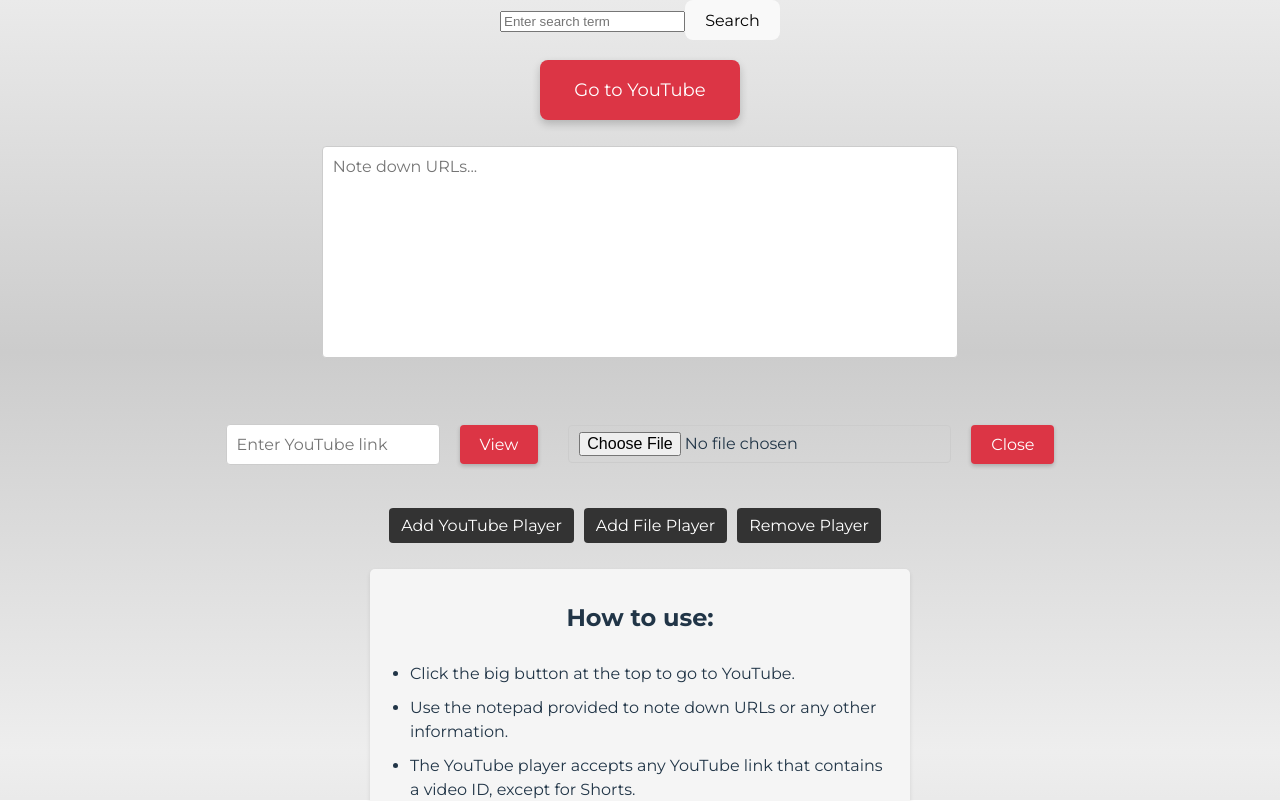
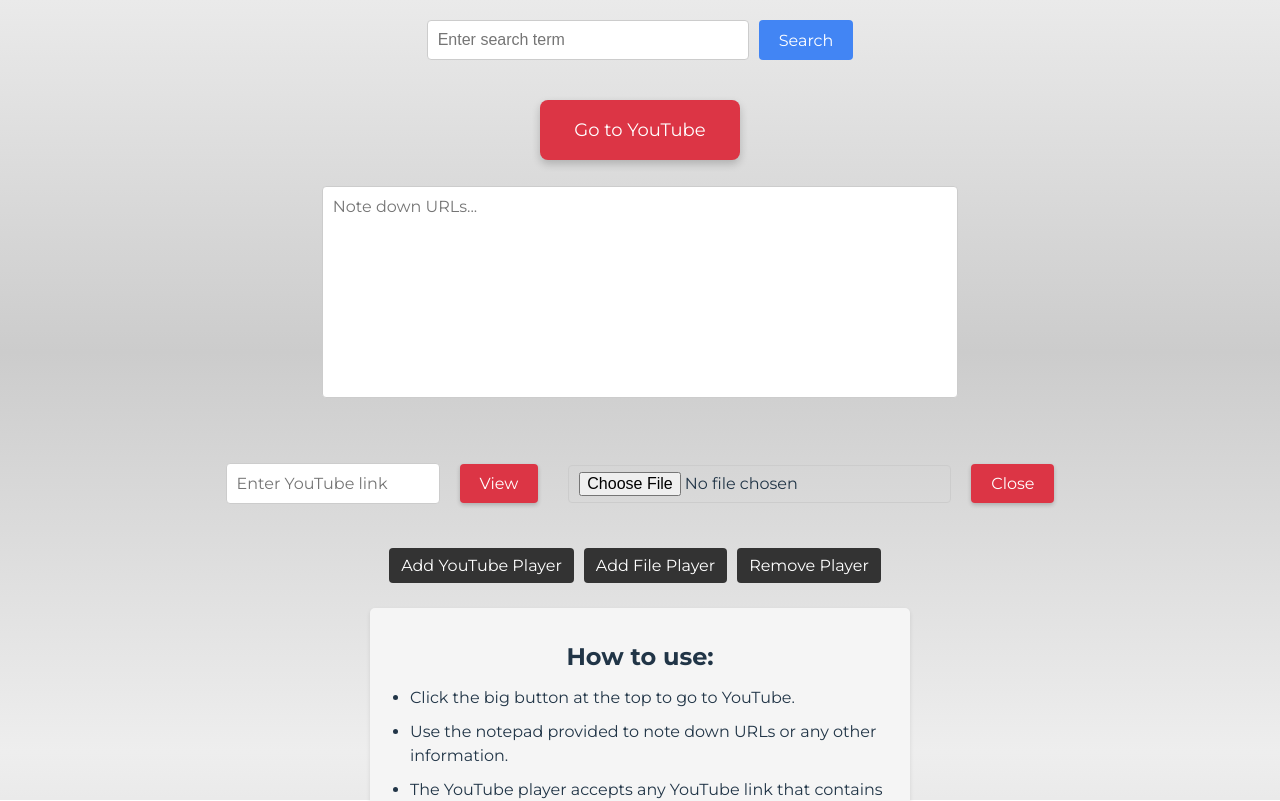
Before and after one commit to ArmSiwatK/play-multiple-videos, a React (Vite) app: page / in a window 1280 px wide. Shown: the top 801 px of the page. Built offline with nearby package versions, Linux system fonts and the light colour scheme.

Commit message:
feat: Click to copy link

```diff
--- /dev/null
+++ b/src/components/YouTubeSearch/YouTubeSearch.css
@@ -0,0 +1,68 @@
+.container {
+    display: flex;
+    flex-direction: column;
+    align-items: center;
+    margin: 20px;
+}
+
+.input-container {
+    display: flex;
+    margin-bottom: 20px;
+}
+
+.input-container input {
+    width: 300px;
+    padding: 10px;
+    font-size: 16px;
+    border: 1px solid #ccc;
+    border-radius: 4px;
+    margin-right: 10px;
+}
+
+.input-container button {
+    padding: 10px 20px;
+    font-size: 16px;
+    background-color: #4285f4;
+    color: #fff;
+    border: none;
+    border-radius: 4px;
+    cursor: pointer;
+}
+
+ul {
+    list-style: none;
+    padding: 0;
+    margin: 0;
+}
+
+.card {
+    display: flex;
+    align-items: center;
+    margin-bottom: 10px;
+    padding: 10px;
+    border: 1px solid #ccc;
+    border-radius: 4px;
+    cursor: pointer;
+    transition: transform 0.3s, box-shadow 0.3s;
+}
+
+.card:hover {
+    transform: scale(1.05);
+    box-shadow: 0 0 5px rgba(0, 0, 0, 0.3);
+}
+
+.card:active {
+    transform: scale(0.95);
+}
+
+.card img {
+    width: 120px;
+    height: 90px;
+    object-fit: cover;
+    margin-right: 10px;
+}
+
+.card h3 {
+    font-size: 18px;
+    margin: 0;
+}
--- a/src/components/YouTubeSearch/YouTubeSearch.jsx
+++ b/src/components/YouTubeSearch/YouTubeSearch.jsx
@@ -1,8 +1,11 @@
 import React, { useState } from 'react';
+import './YouTubeSearch.css';
 
 const YouTubeSearch = () => {
     const [searchTerm, setSearchTerm] = useState('');
     const [searchResults, setSearchResults] = useState([]);
+
+
 
     const handleSearch = async () => {
         try {
@@ -25,8 +28,22 @@ const YouTubeSearch = () => {
         }
     };
 
+    const handleCardClick = async (videoId) => {
+        const videoUrl = `https://www.youtube.com/watch?v=${videoId}`;
+
+        try {
+            await navigator.clipboard.writeText(videoUrl);
+            console.log('Video URL copied to clipboard:', videoUrl);
+        } catch (error) {
+            console.error('Failed to copy video URL:', error);
+        }
+    };
+
+
+
     return (
-        <div>
+        <div className="container">
+            <div className="input-container">
                 <input
                     type="text"
                     value={searchTerm}
@@ -34,12 +51,21 @@ const YouTubeSearch = () => {
                     placeholder="Enter search term"
                 />
                 <button onClick={handleSearch}>Search</button>
+            </div>
 
             <ul>
                 {searchResults.map((video) => (
                     <li key={video.id.videoId}>
+                        <div
+                            className="card"
+                            onClick={() => handleCardClick(video.id.videoId)}
+                        >
+                            <img
+                                src={video.snippet.thumbnails.default.url}
+                                alt="Video Thumbnail"
+                            />
                             <h3>{video.snippet.title}</h3>
-                        <p>{video.snippet.description}</p>
+                        </div>
                     </li>
                 ))}
             </ul>
```
Lines whose indentation alone changed are shown as unchanged.
